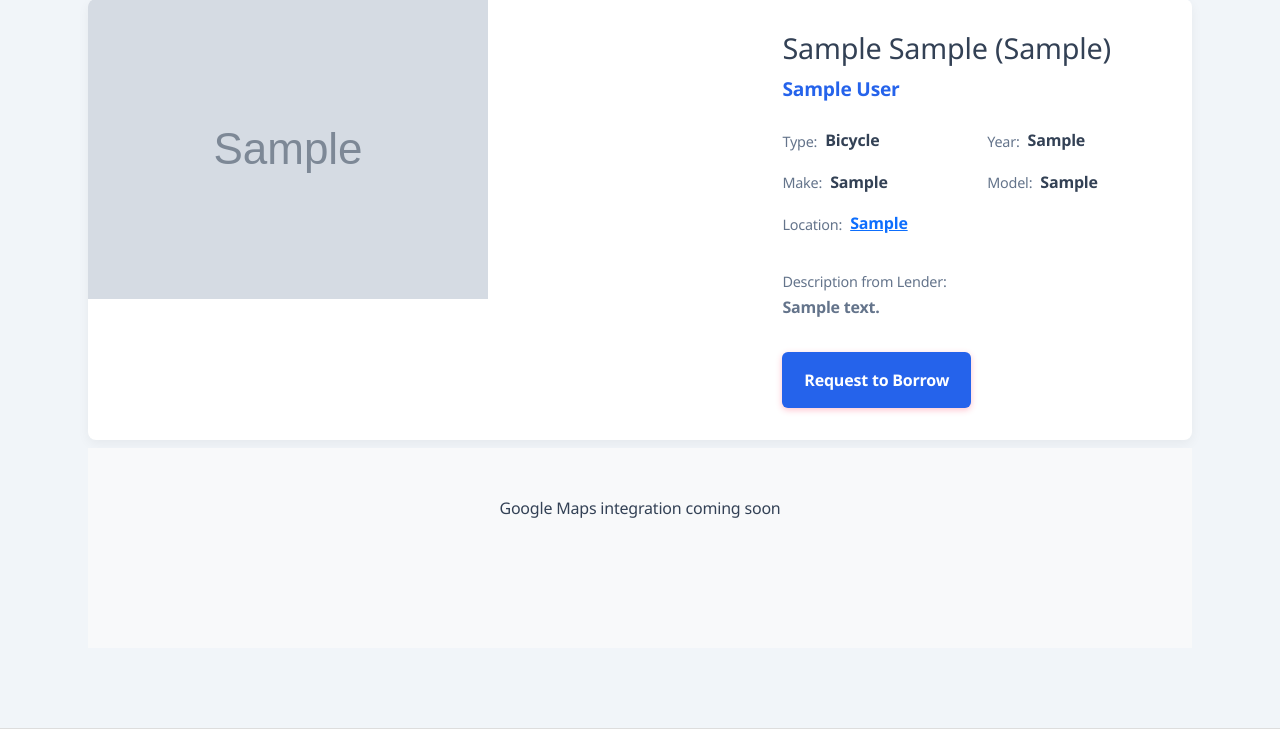
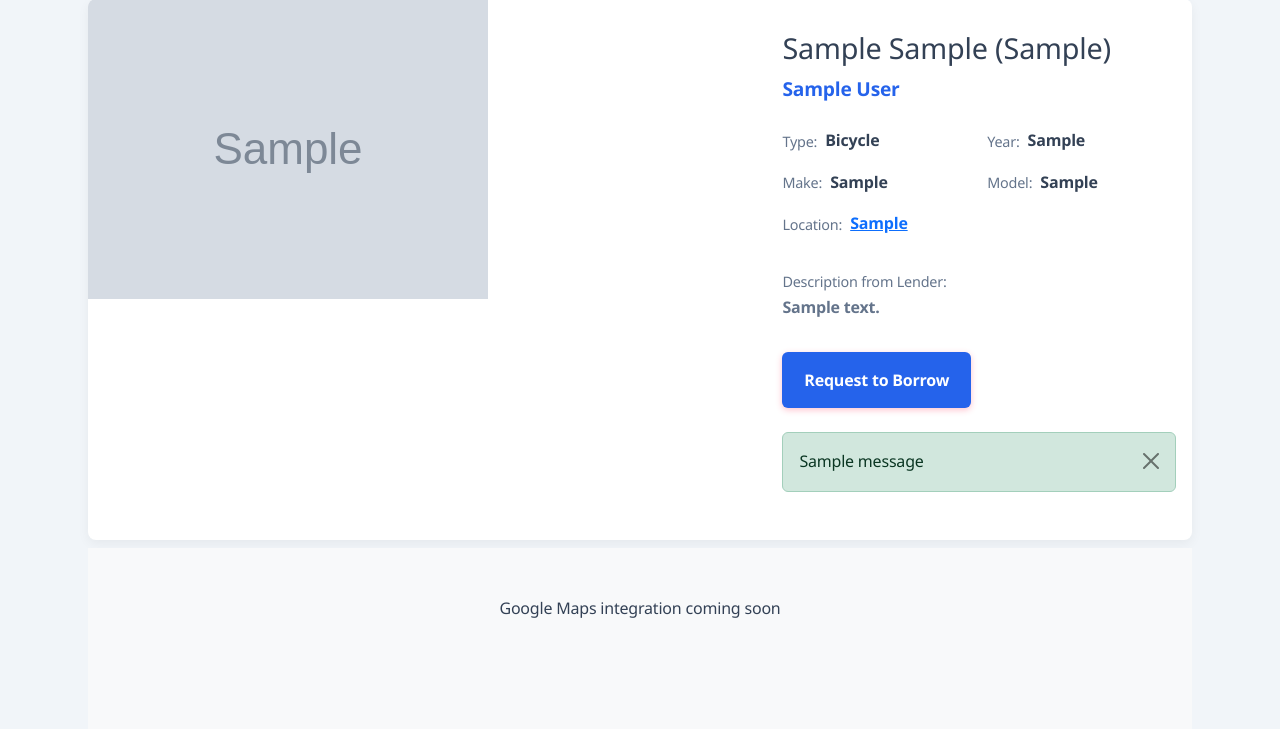
Before and after one commit to TamerTimraz/ShareRides, a Django app: page /vehicle/1 in a window 1280 px wide. Shown: the part 129-858 px from the top of the page. Run offline with Django 5.2, Linux system fonts and the light colour scheme; tables that the repository leaves empty hold one stand-in row (values such as "Sample post"); grey boxes marked "Sample" are stand-in pictures; one stand-in notice (Sample message) is shown; parts of the project's set-up code (start-up, migrations or seed data) failed here and were passed over.

Commit message:
linked request button and added messages

```diff
--- a/vehicleLending/templates/vehicleLending/item_desc.html
+++ b/vehicleLending/templates/vehicleLending/item_desc.html
@@ -304,7 +304,7 @@
                 <!-- Action Buttons -->
                 <div class="action-buttons">
                     {% if vehicle.is_available %}
-                        <a href="#" class="btn item btn-primary">Request to Borrow</a>
+                        <a href="{% url 'vehicleLending:request_borrow' vehicle.id %}" class="btn item btn-primary">Request to Borrow</a>
                     {% else %}
                         <a class="btn item btn-primary" disabled>
                         Request to Borrow
@@ -314,6 +314,17 @@
                         <a href="#" class="btn item btn-secondary"></a>
                     {% endif %}
                 </div>
+                {% if messages %}
+                    <div class="mt-4">
+                        {% for message in messages %}
+                            <div class="alert alert-{{ message.tags }} alert-dismissible fade show" role="alert">
+                                {{ message }}
+                                <button type="button" class="btn-close" data-bs-dismiss="alert" aria-label="Close"></button>
+                            </div>
+                        {% endfor %}
+                    </div>
+                {% endif %}
+
             </div>
         </div>
 
```
